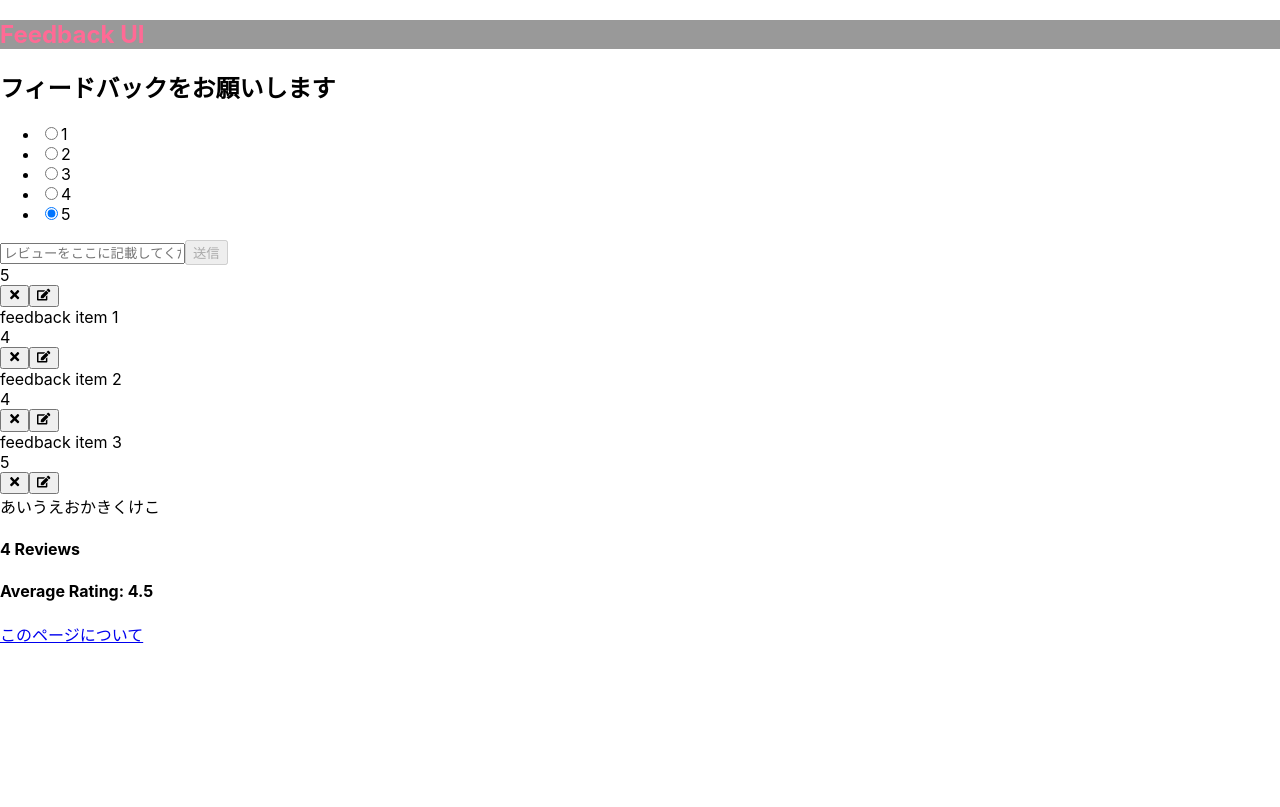
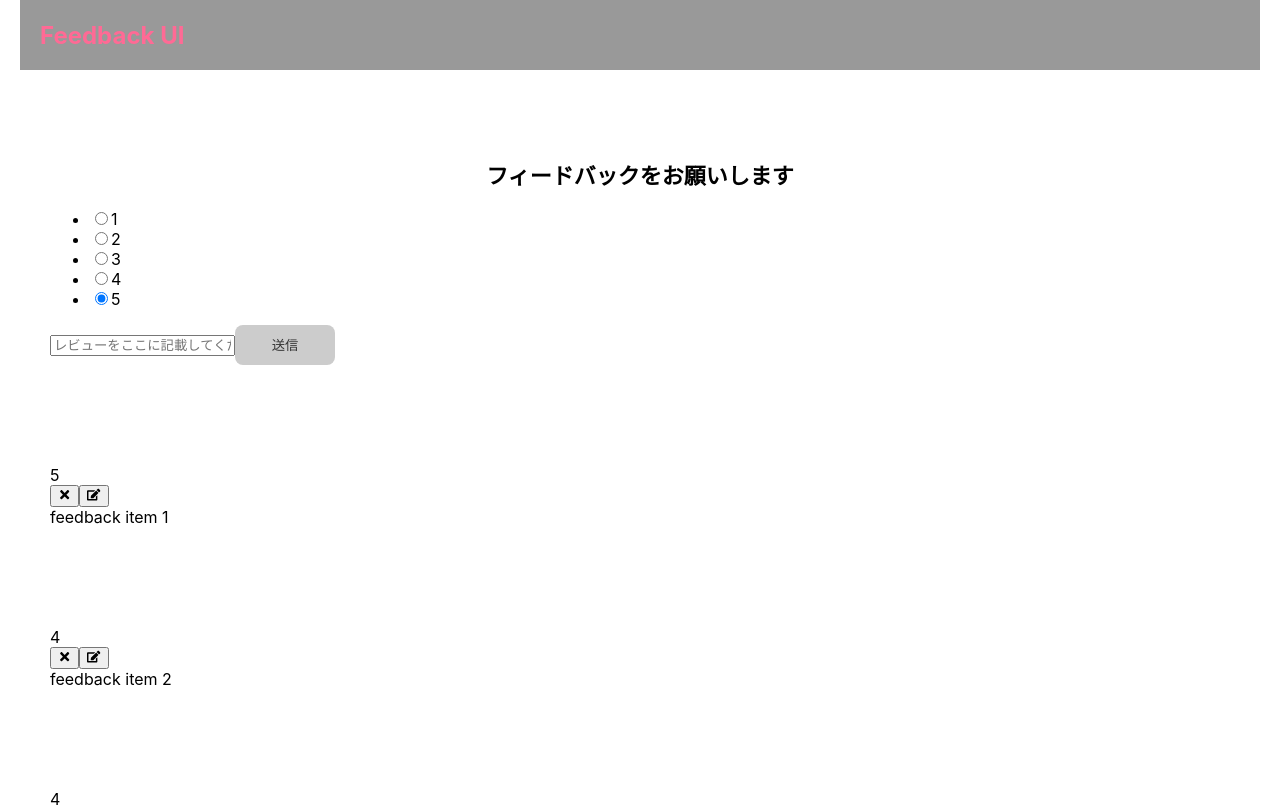
Before and after one commit to miily8310s/react-front-to-back, a React (Create React App) app in the folder feedback-ui/: page / in a window 1280 px wide. Shown: the top 807 px of the page. Built offline with nearby package versions, Linux system fonts and the light colour scheme; data requests are answered from the project's data file.

Commit message:
feat/feedback-ui 共通コンポーネントのスタイル適用

```diff
--- a/feedback-ui/package.json
+++ b/feedback-ui/package.json
@@ -46,6 +46,7 @@
   "devDependencies": {
     "axios": "^0.24.0",
     "json-server": "^0.17.0",
-    "react-icons": "^4.3.1"
+    "react-icons": "^4.3.1",
+    "sass": "^1.45.1"
   }
 }
--- a/feedback-ui/src/components/model/Feedback/FeedbackForm.tsx
+++ b/feedback-ui/src/components/model/Feedback/FeedbackForm.tsx
@@ -82,7 +82,7 @@ export const FeedbackForm = () => {
             value={text}
             placeholder="レビューをここに記載してください"
           />
-          <Button type="submit" disabled={btnDisabled} version="ddd">
+          <Button type="submit" disabled={btnDisabled} version="primary">
             送信
           </Button>
         </div>
--- /dev/null
+++ b/feedback-ui/src/components/ui/Button/Button.module.scss
@@ -0,0 +1,29 @@
+.btn {
+  color: #fff;
+  border: 0;
+  border-radius: 8px;
+  color: #fff;
+  width: 100px;
+  height: 40px;
+  cursor: pointer;
+
+  &-primary {
+    background-color: #202142;
+  }
+  &-secondary {
+    background-color: #ff6a95;
+  }
+  &:hover {
+    transform: scale(0.98);
+    opacity: 0.9;
+  }
+  &:disabled {
+    background-color: #cccccc;
+    color: #333;
+    cursor: auto;
+    &:hover {
+      transform: scale(1);
+      opacity: 1;
+    }
+  }
+}
--- a/feedback-ui/src/components/ui/Button/Button.tsx
+++ b/feedback-ui/src/components/ui/Button/Button.tsx
@@ -1,5 +1,7 @@
+import styles from "./Button.module.scss";
+
 type ButtonPropsType = React.ButtonHTMLAttributes<HTMLButtonElement> & {
-  version: string;
+  version: "primary" | "secondary";
 };
 
 export const Button = ({
@@ -8,8 +10,13 @@ export const Button = ({
   disabled,
   ...props
 }: ButtonPropsType) => {
+  const btnColor = `btn-${version}`;
   return (
-    <button type={type} disabled={disabled} className={`btn btn-${version}`}>
+    <button
+      type={type}
+      disabled={disabled}
+      className={`${styles.btn} ${styles[btnColor]}`}
+    >
       {props.children}
     </button>
   );
--- /dev/null
+++ b/feedback-ui/src/components/ui/Card/Card.module.scss
@@ -0,0 +1,12 @@
+.card {
+  border-radius: 15px;
+  padding: 40px 50px;
+  margin: 20px 0;
+  position: relative;
+
+  h2 {
+    font-size: 22px;
+    font-weight: 600;
+    text-align: center;
+  }
+}
--- a/feedback-ui/src/components/ui/Card/Card.tsx
+++ b/feedback-ui/src/components/ui/Card/Card.tsx
@@ -1,3 +1,5 @@
+import styles from "./Card.module.scss";
+
 interface CardPropsType {
   children: React.ReactNode;
   reverse?: boolean;
@@ -8,5 +10,9 @@ export const Card = ({ reverse = false, children }: CardPropsType) => {
     backgroundColor: reverse ? "rgba(0,0,0,0.4)" : "#fff",
     color: reverse ? "#fff" : "#000",
   };
-  return <div style={cardStyles}>{children}</div>;
+  return (
+    <div className={styles.card} style={cardStyles}>
+      {children}
+    </div>
+  );
 };
--- /dev/null
+++ b/feedback-ui/src/components/ui/Header/Header.module.scss
@@ -0,0 +1,11 @@
+.headerContainer {
+  height: 70px;
+  width: 100%;
+  display: flex;
+  justify-content: space-between;
+  align-items: center;
+  margin: auto;
+  margin-bottom: 30px;
+  max-width: 1200px;
+  padding: 0 20px;
+}
--- a/feedback-ui/src/components/ui/Header/Header.tsx
+++ b/feedback-ui/src/components/ui/Header/Header.tsx
@@ -1,3 +1,5 @@
+import styles from "./Header.module.scss";
+
 interface HeaderPropsType {
   text?: string;
   bgColor?: string;
@@ -14,7 +16,7 @@ export const Header = ({
     color: textColor,
   };
   return (
-    <header style={headerStyles}>
+    <header className={styles.headerContainer} style={headerStyles}>
       <div>
         <h2>{text}</h2>
       </div>
```
Also changed, not shown: 1 other file (tests, documents, lock files or other folders).
